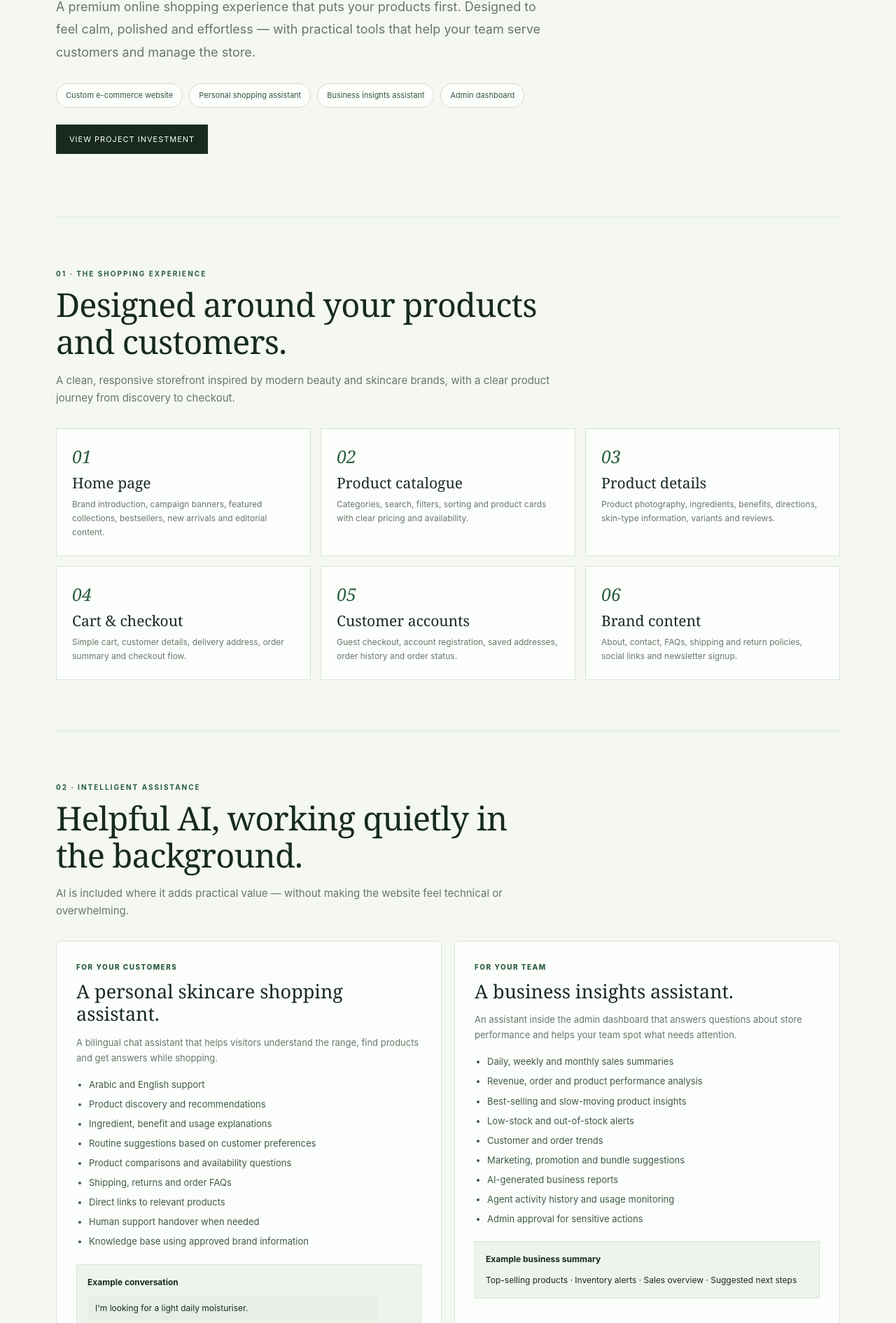
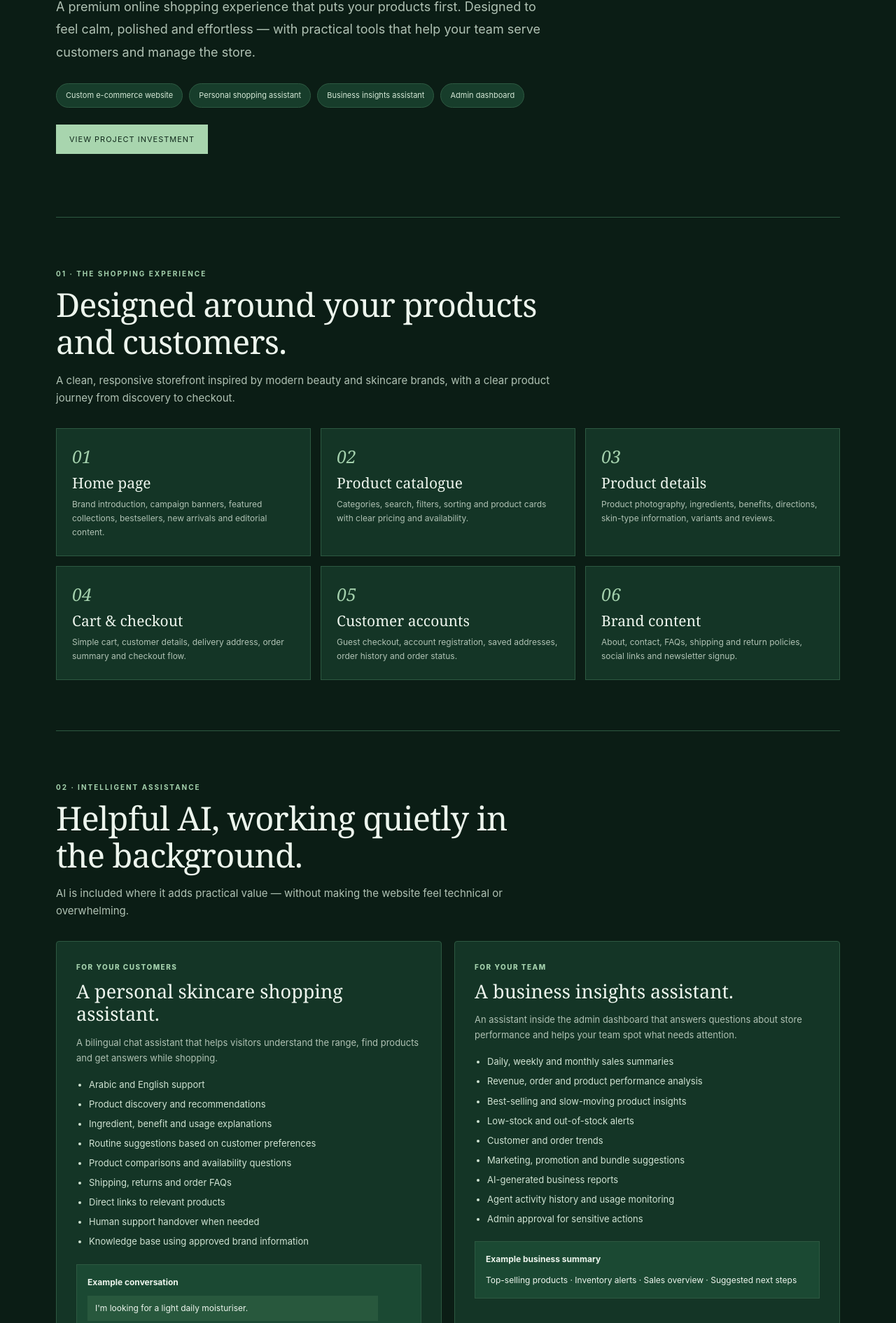
Before and after one commit to beshoy1402/veltrix-skin-care, a plain HTML site: page index.html in a window 1280 px wide. Shown: the part 495-2386 px from the top of the page at 70% size. Drawn offline with Linux system fonts and the light colour scheme.

Commit message:
Transform proposal into a premium dark green theme

```diff
--- a/index.html
+++ b/index.html
@@ -2,30 +2,30 @@
 <html lang="en">
 <head>
 <meta charset="utf-8"><meta name="viewport" content="width=device-width,initial-scale=1">
-<meta name="theme-color" content="#f4f7f2">
+<meta name="theme-color" content="#0c2118">
 <title>VELTRIX — Skincare E-commerce Proposal</title>
 <style>
-:root{--paper:#f4f7f2;--white:#fcfefb;--ink:#172a20;--muted:#68766c;--sage:#285b3f;--sage-light:#e1eee3;--line:#d8e3d9;--serif:Georgia,'Times New Roman',serif}
+:root{--paper:#0b1d15;--white:#143526;--ink:#edf5ed;--muted:#b0c2b4;--sage:#a4d1ad;--sage-light:#1b4933;--line:#2d5941;--serif:Georgia,'Times New Roman',serif}
 *{box-sizing:border-box}html{scroll-behavior:smooth}body{margin:0;background:var(--paper);color:var(--ink);font:15px/1.7 Inter,Arial,sans-serif}
 .wrap{width:min(1120px,calc(100% - 44px));margin:auto}nav{height:76px;display:flex;justify-content:space-between;align-items:center;border-bottom:1px solid var(--line)}
 .logo{font-size:16px;font-weight:800;letter-spacing:3px}.logo span{color:var(--sage)}.nav-note{font-size:10px;text-transform:uppercase;letter-spacing:1.8px;color:var(--muted)}
 .hero{padding:100px 0 90px;max-width:850px}.eyebrow,.kicker{font-size:10px;font-weight:700;text-transform:uppercase;letter-spacing:2px;color:var(--sage)}
 h1,h2,h3{margin-top:0}h1{font:500 clamp(48px,7vw,82px)/1.04 var(--serif);letter-spacing:-2.5px;margin:20px 0}.accent{color:var(--sage);font-style:italic}.intro{font-size:18px;line-height:1.8;color:var(--muted);max-width:700px}
-.pills{display:flex;gap:9px;flex-wrap:wrap;margin-top:28px}.pill{font-size:11px;border:1px solid #d8d9ce;background:var(--white);padding:7px 13px;border-radius:99px;color:#355641}
+.pills{display:flex;gap:9px;flex-wrap:wrap;margin-top:28px}.pill{font-size:11px;border:1px solid var(--line);background:#173d2b;padding:7px 13px;border-radius:99px;color:#d4e8d6}
 .section{padding:72px 0;border-top:1px solid var(--line)}.section-head{max-width:720px;margin-bottom:30px}h2{font:500 clamp(32px,4.4vw,47px)/1.13 var(--serif);letter-spacing:-.8px;margin:9px 0 12px}.muted{color:var(--muted)}
-.grid2{display:grid;grid-template-columns:1fr 1fr;gap:18px}.panel{background:var(--white);border:1px solid var(--line);padding:28px;border-radius:4px}.panel h3{font:500 27px/1.2 var(--serif);margin:10px 0}.panel p{color:var(--muted);font-size:13px}.panel ul,.feature-list{padding-left:18px;color:#3e5947;font-size:13px}.panel li,.feature-list li{padding:3px 0}
+.grid2{display:grid;grid-template-columns:1fr 1fr;gap:18px}.panel{background:var(--white);border:1px solid var(--line);padding:28px;border-radius:4px}.panel h3{font:500 27px/1.2 var(--serif);margin:10px 0}.panel p{color:var(--muted);font-size:13px}.panel ul,.feature-list{padding-left:18px;color:#d0e3d3;font-size:13px}.panel li,.feature-list li{padding:3px 0}
 .small-label{font-size:10px;letter-spacing:1.5px;text-transform:uppercase;color:var(--sage);font-weight:800}
-.sample{background:#edf3ed;border:1px solid var(--line);padding:15px;margin-top:18px;font-size:12px}.sample strong{display:block;margin-bottom:9px}.msg{padding:8px 11px;background:#e6eee6;margin:6px 0;max-width:90%}.msg.reply{margin-left:auto;background:#dcebdd}
+.sample{background:#1b4933;border:1px solid var(--line);padding:15px;margin-top:18px;font-size:12px}.sample strong{display:block;margin-bottom:9px}.msg{padding:8px 11px;background:#28583d;margin:6px 0;max-width:90%}.msg.reply{margin-left:auto;background:#39704c}
 .cards{display:grid;grid-template-columns:repeat(3,1fr);gap:14px}.card{padding:22px;background:var(--white);border:1px solid var(--line)}.card .num{font:italic 25px var(--serif);color:var(--sage)}.card h3{font:500 21px var(--serif);margin:7px 0}.card p{font-size:12px;color:var(--muted);margin:0}
 .admin{display:grid;grid-template-columns:1fr 1fr;gap:18px}.admin .panel{padding:24px}.admin h3{font-size:23px}
-.investment{background:var(--sage-light);border:1px solid #d5dfcf;padding:32px;display:grid;grid-template-columns:1fr auto;gap:20px;align-items:center}.investment h2{margin:0 0 8px}.amount{font-size:clamp(28px,4vw,43px);font-weight:700;color:#17482f;white-space:nowrap;letter-spacing:-1.5px}.amount small{display:block;font-size:9px;letter-spacing:1.4px;text-align:right;color:var(--muted);font-weight:600}
+.investment{background:var(--sage-light);border:1px solid var(--line);padding:32px;display:grid;grid-template-columns:1fr auto;gap:20px;align-items:center}.investment h2{margin:0 0 8px}.amount{font-size:clamp(28px,4vw,43px);font-weight:700;color:#c5e8c9;white-space:nowrap;letter-spacing:-1.5px}.amount small{display:block;font-size:9px;letter-spacing:1.4px;text-align:right;color:var(--muted);font-weight:600}
 .terms{display:grid;grid-template-columns:repeat(3,1fr);gap:12px;margin-top:13px}.term{background:var(--white);border:1px solid var(--line);padding:15px}.term b{display:block;color:var(--sage);font-size:10px;text-transform:uppercase;letter-spacing:1px}.term span{font-size:13px}
-.maintenance{margin-top:28px}.maintenance .investment{background:#e9f0e8;border-color:#d3e0d3}.maintenance .amount{color:#285b3f}
-.note{font-size:11px;color:var(--muted);margin-top:16px}.cta{display:inline-block;margin-top:24px;background:var(--ink);color:white;text-decoration:none;padding:12px 19px;font-size:11px;letter-spacing:1px;text-transform:uppercase}
+.maintenance{margin-top:28px}.maintenance .investment{background:#173e2b;border-color:var(--line)}.maintenance .amount{color:#b9e0bd}
+.note{font-size:11px;color:var(--muted);margin-top:16px}.cta{display:inline-block;margin-top:24px;background:#a8d5ae;color:#10291b;text-decoration:none;padding:12px 19px;font-size:11px;letter-spacing:1px;text-transform:uppercase}
 footer{border-top:1px solid var(--line);padding:25px 0 38px;display:flex;justify-content:space-between;gap:15px;color:var(--muted);font-size:11px}
 @media(max-width:760px){.hero{padding:70px 0}.grid2,.admin{grid-template-columns:1fr}.cards{grid-template-columns:1fr 1fr}.investment{grid-template-columns:1fr}.amount small{text-align:left}.terms{grid-template-columns:1fr}}
 @media(max-width:520px){.wrap{width:calc(100% - 30px)}nav{height:64px}.nav-note{font-size:8px}.hero{padding:58px 0}.section{padding:52px 0}.cards{grid-template-columns:1fr}.panel{padding:22px}footer{flex-direction:column}}
-@media(prefers-reduced-motion:no-preference){.card,.panel,.cta{transition:transform .2s ease,box-shadow .2s ease}.card:hover,.panel:hover{transform:translateY(-3px);box-shadow:0 12px 28px #33320c0b}.cta:hover{background:#39734f}}
+@media(prefers-reduced-motion:no-preference){.card,.panel,.cta{transition:transform .2s ease,box-shadow .2s ease}.card:hover,.panel:hover{transform:translateY(-3px);box-shadow:0 14px 32px #00000035}.cta:hover{background:#c1e7c5}}
 </style>
 </head>
 <body><div class="wrap">
```
